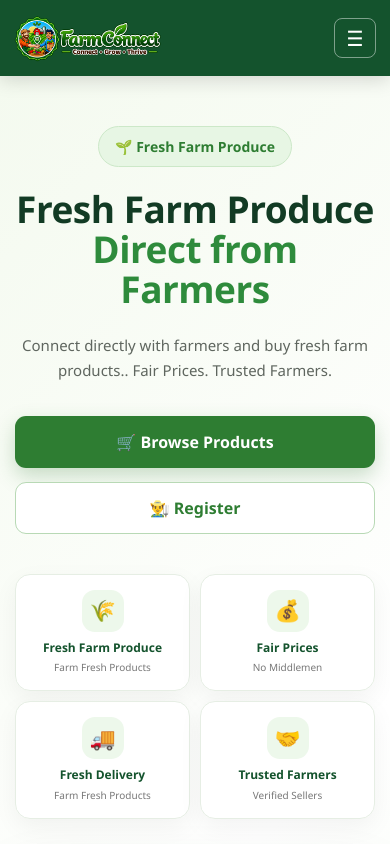
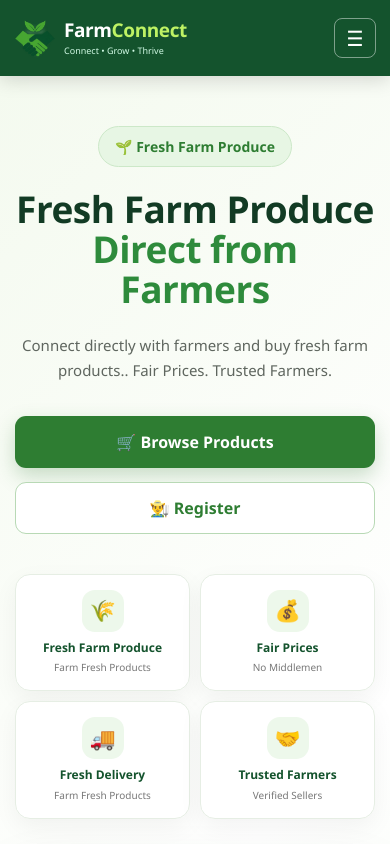
Before and after one commit to prem132007/FarmConnect, a React (Vite) app in the folder client/: page / in a window 390 px wide. Shown: the top 844 px of the page. Built offline with nearby package versions, Linux system fonts and the light colour scheme; no server answers.

Commit message:
Fix Mongoose deprecation warnings and secure database logging

```diff
--- a/client/src/components/Navbar.jsx
+++ b/client/src/components/Navbar.jsx
@@ -72,17 +72,11 @@ function Navbar() {
     };
 
     if (profileOpen) {
-      document.addEventListener(
-        "mousedown",
-        handleClickOutside
-      );
+      document.addEventListener("mousedown", handleClickOutside);
     }
 
     return () => {
-      document.removeEventListener(
-        "mousedown",
-        handleClickOutside
-      );
+      document.removeEventListener("mousedown", handleClickOutside);
     };
   }, [profileOpen]);
 
@@ -235,19 +229,32 @@ function Navbar() {
       <div className="navbar-container">
 
         {/* =================================================
-            LOGO
+            BRAND: LOGO + NAME + TAGLINE
+            Other navbar elements remain unchanged.
         ================================================= */}
 
         <Link
           to="/"
           className="navbar-brand-custom"
           onClick={closeMenu}
+          aria-label="FarmConnect home"
         >
           <img
             src={logo}
-            alt="FarmConnect - Connect Grow Thrive"
+            alt="FarmConnect handshake and leaves logo"
             className="logo-banner"
           />
+
+          <span className="navbar-brand-text">
+            <span className="navbar-brand-name">
+              <span className="brand-farm">Farm</span>
+              <span className="brand-connect">Connect</span>
+            </span>
+
+            <span className="navbar-brand-tagline">
+              Connect • Grow • Thrive
+            </span>
+          </span>
         </Link>
 
         {/* =================================================
@@ -258,8 +265,9 @@ function Navbar() {
           type="button"
           className="mobile-menu-btn"
           onClick={toggleMobileMenu}
-          aria-label="Toggle navigation"
+          aria-label={menuOpen ? "Close navigation menu" : "Open navigation menu"}
           aria-expanded={menuOpen}
+          aria-controls="navbar-navigation-menu"
         >
           {menuOpen ? "✕" : "☰"}
         </button>
@@ -269,13 +277,13 @@ function Navbar() {
         ================================================= */}
 
         <div
+          id="navbar-navigation-menu"
           className={
             menuOpen
               ? "navbar-menu show"
               : "navbar-menu"
           }
         >
-
           {/* =================================================
               MAIN NAVIGATION
           ================================================= */}
@@ -296,7 +304,6 @@ function Navbar() {
 
             {/* =================================================
                 DASHBOARD
-                KEEP THIS SEPARATE FROM PROFILE
             ================================================= */}
 
             {user && (
@@ -447,9 +454,7 @@ function Navbar() {
 
           <div className="navbar-right">
 
-            {/* =================================================
-                LANGUAGE
-            ================================================= */}
+            {/* LANGUAGE */}
 
             <div className="language-selector">
 
@@ -467,17 +472,9 @@ function Navbar() {
                 className="language-select"
                 aria-label={t("language")}
               >
-                <option value="en">
-                  English
-                </option>
-
-                <option value="hi">
-                  हिन्दी
-                </option>
-
-                <option value="mr">
-                  मराठी
-                </option>
+                <option value="en">English</option>
+                <option value="hi">हिन्दी</option>
+                <option value="mr">मराठी</option>
               </select>
 
             </div>
@@ -490,9 +487,7 @@ function Navbar() {
 
               <div className="navbar-user-section">
 
-                {/* =================================================
-                    CART
-                ================================================= */}
+                {/* CART */}
 
                 {user.role === "customer" && (
                   <Link
@@ -504,18 +499,12 @@ function Navbar() {
                   </Link>
                 )}
 
-                {/* =================================================
-                    PROFILE DROPDOWN
-                    THIS REMAINS A PROFILE BUTTON
-                    NOT A DASHBOARD BUTTON
-                ================================================= */}
+                {/* PROFILE DROPDOWN */}
 
                 <div
                   className="profile-dropdown-wrapper"
                   ref={profileRef}
                 >
-
-                  {/* PROFILE BUTTON */}
 
                   <button
                     type="button"
@@ -525,20 +514,11 @@ function Navbar() {
                     aria-expanded={profileOpen}
                   >
 
-                    <span className="user-icon">
-                      👤
-                    </span>
+                    <span className="user-icon">👤</span>
 
                     <div className="user-details">
-
-                      <strong>
-                        {getUserName()}
-                      </strong>
-
-                      <small>
-                        {getRoleName()}
-                      </small>
-
+                      <strong>{getUserName()}</strong>
+                      <small>{getRoleName()}</small>
                     </div>
 
                     <span className="profile-arrow">
@@ -547,10 +527,6 @@ function Navbar() {
 
                   </button>
 
-                  {/* =================================================
-                      PROFILE DROPDOWN
-                  ================================================= */}
-
                   {profileOpen && (
 
                     <div
@@ -558,31 +534,15 @@ function Navbar() {
                       role="menu"
                     >
 
-                      {/* =================================================
-                          USER INFORMATION
-                      ================================================= */}
-
                       <div className="profile-dropdown-info">
-
-                        <h3>
-                          {getUserName()}
-                        </h3>
-
-                        <p>
-                          {user.email}
-                        </p>
-
+                        <h3>{getUserName()}</h3>
+                        <p>{user.email}</p>
                         <span className="profile-role-badge">
                           {getRoleName()}
                         </span>
-
                       </div>
 
-                      {/* MENU */}
-
                       <div className="profile-dropdown-menu">
-
-                        {/* PROFILE */}
 
                         <button
                           type="button"
@@ -592,16 +552,9 @@ function Navbar() {
                             navigate("/profile");
                           }}
                         >
-                          <span className="profile-dropdown-icon">
-                            👤
-                          </span>
-
-                          <span>
-                            {t("profile")}
-                          </span>
+                          <span className="profile-dropdown-icon">👤</span>
+                          <span>{t("profile")}</span>
                         </button>
-
-                        {/* DASHBOARD */}
 
                         <button
                           type="button"
@@ -611,16 +564,9 @@ function Navbar() {
                             navigate(getDashboardPath());
                           }}
                         >
-                          <span className="profile-dropdown-icon">
-                            📊
-                          </span>
-
-                          <span>
-                            {t("dashboard")}
-                          </span>
+                          <span className="profile-dropdown-icon">📊</span>
+                          <span>{t("dashboard")}</span>
                         </button>
-
-                        {/* MESSAGES */}
 
                         <button
                           type="button"
@@ -630,39 +576,21 @@ function Navbar() {
                             navigate("/messages");
                           }}
                         >
-                          <span className="profile-dropdown-icon">
-                            💬
-                          </span>
-
-                          <span>
-                            {t("messages")}
-                          </span>
+                          <span className="profile-dropdown-icon">💬</span>
+                          <span>{t("messages")}</span>
                         </button>
 
                       </div>
 
-                      {/* =================================================
-                          LOGOUT
-                      ================================================= */}
-
                       <div className="profile-dropdown-logout">
-
                         <button
                           type="button"
                           className="profile-logout-button"
                           onClick={handleLogout}
                         >
-
-                          <span className="profile-dropdown-icon">
-                            ↪
-                          </span>
-
-                          <span>
-                            {t("logout")}
-                          </span>
-
+                          <span className="profile-dropdown-icon">↪</span>
+                          <span>{t("logout")}</span>
                         </button>
-
                       </div>
 
                     </div>
@@ -675,9 +603,7 @@ function Navbar() {
 
             ) : (
 
-              /* =================================================
-                 NOT LOGGED IN
-              ================================================= */
+              /* NOT LOGGED IN */
 
               <div className="navbar-actions">
 
--- a/client/src/css/Navbar.css
+++ b/client/src/css/Navbar.css
@@ -37,17 +37,18 @@
 }
 
 /* =========================================================
-   BRAND / LOGO
+   BRAND / LOGO — HANDSHAKE ICON + FARMCONNECT TEXT
 ========================================================= */
 
 .navbar-brand-custom {
     display: flex;
     align-items: center;
     justify-content: flex-start;
+    gap: 12px;
 
-    flex: 0 0 270px;
-    width: 270px;
-    min-width: 270px;
+    flex: 0 0 290px;
+    width: 290px;
+    min-width: 290px;
 
     text-decoration: none;
     cursor: pointer;
@@ -58,24 +59,75 @@
     text-decoration: none;
 }
 
-/*
-   IMPORTANT:
-   Navbar.jsx uses className="logo-banner".
-*/
+/* Separate logo image */
 
 .navbar-brand-custom .logo,
 .navbar-brand-custom .logo-banner {
     display: block;
 
-    width: 260px;
-    max-width: 100%;
-    height: auto;
-    max-height: 76px;
+    width: 64px;
+    height: 64px;
+    max-width: 64px;
+    max-height: 64px;
 
     object-fit: contain;
-    object-position: left center;
+    object-position: center;
 
-    flex-shrink: 0;
+    flex: 0 0 64px;
+}
+
+/* Brand name and tagline wrapper */
+
+.navbar-brand-text {
+    display: flex;
+    flex-direction: column;
+    align-items: flex-start;
+    justify-content: center;
+
+    min-width: 0;
+    line-height: 1.2;
+}
+
+/* FarmConnect brand name */
+
+.navbar-brand-name {
+    display: block;
+
+    font-size: 27px;
+    font-weight: 800;
+    line-height: 1.15;
+    letter-spacing: -0.7px;
+
+    white-space: nowrap;
+}
+
+/* Farm text */
+
+.brand-farm {
+    color: #ffffff;
+}
+
+/* Connect text */
+
+.brand-connect {
+    color: #bef264;
+}
+
+/* Connect • Grow • Thrive */
+
+.navbar-brand-tagline {
+    display: block;
+
+    margin-top: 5px;
+
+    color: #d1fae5;
+
+    font-size: 12px;
+    font-weight: 500;
+    letter-spacing: 0.4px;
+    line-height: 1.3;
+
+    white-space: nowrap;
 }
 
 /* =========================================================
@@ -941,6 +993,7 @@
         0 0 0 3px rgba(190, 242, 100, 0.25);
 }
 
+
 /* =========================================================
    LARGE DESKTOP
 ========================================================= */
@@ -952,17 +1005,36 @@
         gap: 14px;
     }
 
+    /* BRAND: LOGO + FARMCONNECT TEXT */
+
     .navbar-brand-custom {
-        flex-basis: 225px;
-        width: 225px;
-        min-width: 225px;
+        flex: 0 0 270px;
+        width: 270px;
+        min-width: 270px;
+        gap: 12px;
     }
 
     .navbar-brand-custom .logo,
     .navbar-brand-custom .logo-banner {
-        width: 220px;
-        max-height: 68px;
+        width: 58px;
+        height: 58px;
+        max-width: 58px;
+        max-height: 58px;
+        flex: 0 0 58px;
+        object-fit: contain;
     }
+
+    .navbar-brand-name {
+        font-size: 25px;
+        letter-spacing: -0.5px;
+    }
+
+    .navbar-brand-tagline {
+        margin-top: 4px;
+        font-size: 11px;
+    }
+
+    /* NAVIGATION */
 
     .navbar-nav-custom {
         gap: 13px;
@@ -972,10 +1044,14 @@
         font-size: 13px;
     }
 
+    /* LANGUAGE */
+
     .language-select {
         width: 112px;
         font-size: 12px;
     }
+
+    /* DASHBOARD */
 
     .navbar-dashboard-btn {
         min-width: 98px;
@@ -983,17 +1059,23 @@
         font-size: 13px;
     }
 
+    /* CART */
+
     .navbar-cart-btn {
         min-width: 82px;
         padding: 0 9px;
         font-size: 13px;
     }
 
+    /* LOGOUT */
+
     .navbar-logout-btn {
         min-width: 90px;
         padding: 0 10px;
         font-size: 13px;
     }
+
+    /* PROFILE DROPDOWN */
 
     .profile-dropdown {
         width: 260px;
@@ -1012,17 +1094,37 @@
         gap: 10px;
     }
 
+    /* BRAND: LOGO + FARMCONNECT TEXT */
+
     .navbar-brand-custom {
-        flex-basis: 190px;
-        width: 190px;
-        min-width: 190px;
+        flex: 0 0 235px;
+        width: 235px;
+        min-width: 235px;
+        gap: 9px;
     }
 
     .navbar-brand-custom .logo,
     .navbar-brand-custom .logo-banner {
-        width: 185px;
-        max-height: 60px;
+        width: 50px;
+        height: 50px;
+        max-width: 50px;
+        max-height: 50px;
+        flex: 0 0 50px;
+        object-fit: contain;
     }
+
+    .navbar-brand-name {
+        font-size: 21px;
+        letter-spacing: -0.5px;
+    }
+
+    .navbar-brand-tagline {
+        margin-top: 4px;
+        font-size: 10px;
+        letter-spacing: 0.2px;
+    }
+
+    /* NAVIGATION */
 
     .navbar-nav-custom {
         gap: 9px;
@@ -1031,6 +1133,8 @@
     .nav-link-custom {
         font-size: 12px;
     }
+
+    /* LANGUAGE */
 
     .language-selector {
         height: 44px;
@@ -1047,6 +1151,8 @@
         padding: 0 7px;
         font-size: 11px;
     }
+
+    /* LOGGED-IN USER */
 
     .navbar-user-section {
         gap: 5px;
@@ -1069,6 +1175,8 @@
         font-size: 7px;
     }
 
+    /* DASHBOARD, CART AND LOGOUT */
+
     .navbar-dashboard-btn,
     .navbar-cart-btn,
     .navbar-logout-btn {
@@ -1078,12 +1186,16 @@
         font-size: 11px;
     }
 
+    /* LOGIN AND REGISTER */
+
     .navbar-login-btn,
     .navbar-register-btn {
         width: 78px;
         height: 44px;
         font-size: 12px;
     }
+
+    /* PROFILE DROPDOWN */
 
     .profile-dropdown {
         width: 250px;
@@ -1106,23 +1218,87 @@
         flex-wrap: wrap;
     }
 
+    /* BRAND: LOGO + FARMCONNECT TEXT + TAGLINE */
+
     .navbar-brand-custom {
+        display: flex;
         flex: 0 1 auto;
+        align-items: center;
+        justify-content: flex-start;
+
         width: auto;
         min-width: 0;
         max-width: calc(100% - 65px);
+
+        gap: 10px;
     }
 
     .navbar-brand-custom .logo,
     .navbar-brand-custom .logo-banner {
-        width: 210px;
-        max-width: 100%;
-        max-height: 58px;
+        display: block;
+
+        width: 48px;
+        height: 48px;
+        max-width: 48px;
+        max-height: 48px;
+
+        flex: 0 0 48px;
+
+        object-fit: contain;
+        object-position: center;
     }
+
+    .navbar-brand-text {
+        display: flex;
+        flex-direction: column;
+        align-items: flex-start;
+        justify-content: center;
+
+        min-width: 0;
+        line-height: 1.2;
+    }
+
+    .navbar-brand-name {
+        display: block;
+
+        font-size: 22px;
+        font-weight: 800;
+        line-height: 1.15;
+        letter-spacing: -0.4px;
+
+        white-space: nowrap;
+    }
+
+    .brand-farm {
+        color: #ffffff;
+    }
+
+    .brand-connect {
+        color: #bef264;
+    }
+
+    .navbar-brand-tagline {
+        display: block;
+
+        margin-top: 4px;
+
+        color: #d1fae5;
+
+        font-size: 10px;
+        font-weight: 500;
+        letter-spacing: 0.2px;
+        line-height: 1.3;
+
+        white-space: nowrap;
+    }
+
+    /* MOBILE MENU BUTTON */
 
     .mobile-menu-btn {
         display: flex;
     }
+
+    /* NAVIGATION MENU */
 
     .navbar-menu {
         display: none;
@@ -1141,6 +1317,8 @@
     .navbar-menu.show {
         display: flex;
     }
+
+    /* NAVIGATION LINKS */
 
     .navbar-nav-custom {
         width: 100%;
@@ -1179,6 +1357,8 @@
         display: none;
     }
 
+    /* RIGHT SIDE CONTROLS */
+
     .navbar-right {
         width: 100%;
 
@@ -1190,6 +1370,8 @@
         gap: 12px;
         margin: 0;
     }
+
+    /* LANGUAGE SELECTOR */
 
     .language-selector {
         width: 100%;
@@ -1214,6 +1396,8 @@
         font-size: 15px;
         text-align: center;
     }
+
+    /* LOGGED-IN USER */
 
     .navbar-user-section {
         width: 100%;
@@ -1244,7 +1428,7 @@
         font-size: 11px;
     }
 
-    /* Mobile dropdown */
+    /* MOBILE PROFILE DROPDOWN */
 
     .profile-dropdown {
         position: relative;
@@ -1280,6 +1464,8 @@
         text-align: center;
     }
 
+    /* CART, DASHBOARD AND LOGOUT */
+
     .navbar-cart-btn,
     .navbar-dashboard-btn,
     .navbar-logout-btn {
@@ -1287,6 +1473,8 @@
         height: 48px;
         font-size: 15px;
     }
+
+    /* LOGIN AND REGISTER */
 
     .navbar-actions {
         width: 100%;
@@ -1302,6 +1490,7 @@
     }
 }
 
+
 /* =========================================================
    SMALL MOBILE
 ========================================================= */
@@ -1312,12 +1501,38 @@
         padding: 10px 14px;
     }
 
+    /* Brand logo and text */
+    .navbar-brand-custom {
+        gap: 8px;
+        max-width: calc(100% - 55px);
+    }
+
     .navbar-brand-custom .logo,
     .navbar-brand-custom .logo-banner {
-        width: 175px;
-        max-height: 50px;
+        display: block;
+        width: 42px;
+        height: 42px;
+        max-width: 42px;
+        max-height: 42px;
+        object-fit: contain;
+        flex: 0 0 42px;
     }
 
+    /* FarmConnect brand name */
+    .navbar-brand-name {
+        font-size: 19px;
+        letter-spacing: -0.4px;
+        line-height: 1.15;
+    }
+
+    .navbar-brand-tagline {
+        font-size: 9px;
+        margin-top: 3px;
+        letter-spacing: 0;
+        line-height: 1.3;
+    }
+
+    /* Mobile menu button */
     .mobile-menu-btn {
         width: 42px;
         height: 40px;
@@ -1328,22 +1543,26 @@
         padding-top: 14px;
     }
 
+    /* Navigation links */
     .nav-link-custom {
         font-size: 15px;
     }
 
+    /* Language selector */
     .language-select {
         width: 200px;
         height: 44px;
         font-size: 14px;
     }
 
+    /* Login and register buttons */
     .navbar-login-btn,
     .navbar-register-btn {
         height: 46px;
         font-size: 14px;
     }
 
+    /* Profile dropdown */
     .profile-dropdown-info {
         padding: 16px;
     }
```
Also changed, not shown: client/src/assets/logo.png.
